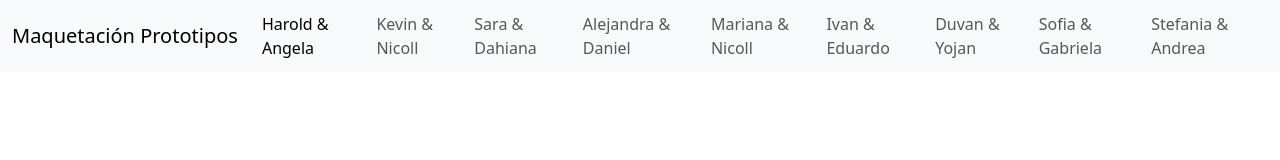
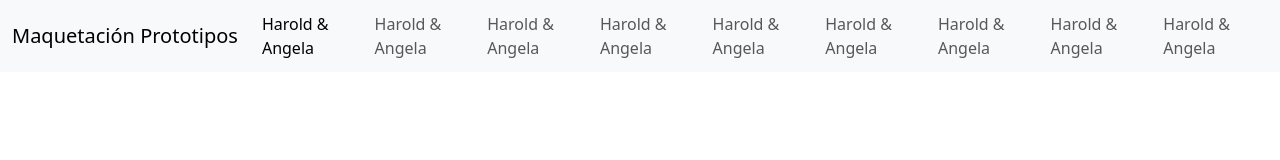
Before and after one commit to Billieit/Actualizaci-n-de-Repositorio., a plain HTML site: page index.html in a window 1280 px wide. Drawn offline with nearby package versions, Linux system fonts and the light colour scheme.

Commit message:
Prototipos disfuncionales desde el index hasta la pagina 9

```diff
--- a/index.html
+++ b/index.html
@@ -31,28 +31,28 @@
                         <a class="nav-link active" href="pagina1.html">Harold & Angela</a>
                     </li>
                     <li class="nav-item">
-                        <a class="nav-link" href="pagina2.html">Kevin & Nicoll</a>
+                        <a class="nav-link" href="pagina1.html">Harold & Angela</a>
                     </li>
                     <li class="nav-item">
-                        <a class="nav-link" href="pagina3.html">Sara & Dahiana</a>
+                        <a class="nav-link" href="pagina1.html">Harold & Angela</a>
                     </li>
                     <li class="nav-item">
-                        <a class="nav-link" href="pagina4.html">Alejandra & Daniel</a>
+                        <a class="nav-link" href="pagina1.html">Harold & Angela</a>
                     </li>
                     <li class="nav-item">
-                        <a class="nav-link" href="pagina5.html">Mariana & Nicoll</a>
+                        <a class="nav-link" href="pagina1.html">Harold & Angela</a>
                     </li>
                     <li class="nav-item">
-                        <a class="nav-link" href="pagina6.html">Ivan & Eduardo</a>
+                        <a class="nav-link" href="pagina1.html">Harold & Angela</a>
                     </li>
                     <li class="nav-item">
-                        <a class="nav-link" href="pagina7.html">Duvan & Yojan</a>
+                        <a class="nav-link" href="pagina1.html">Harold & Angela</a>
                     </li>
                     <li class="nav-item">
-                        <a class="nav-link" href="pagina8.html">Sofia & Gabriela</a>
+                        <a class="nav-link" href="pagina1.html">Harold & Angela</a>
                     </li>
                     <li class="nav-item">
-                        <a class="nav-link" href="pagina9.html">Stefania & Andrea</a>
+                        <a class="nav-link" href="pagina1.html">Harold & Angela</a>
                     </li>
 
                 </ul>
```
Also changed, not shown: pagina1.html (+8 -8 lines), pagina2.html (+8 -8 lines), pagina3.html (+8 -8 lines), pagina4.html (+8 -8 lines), pagina5.html (+8 -8 lines), pagina6.html (+8 -8 lines), pagina7.html (+8 -8 lines), pagina8.html (+8 -8 lines), pagina9.html (+8 -8 lines).
